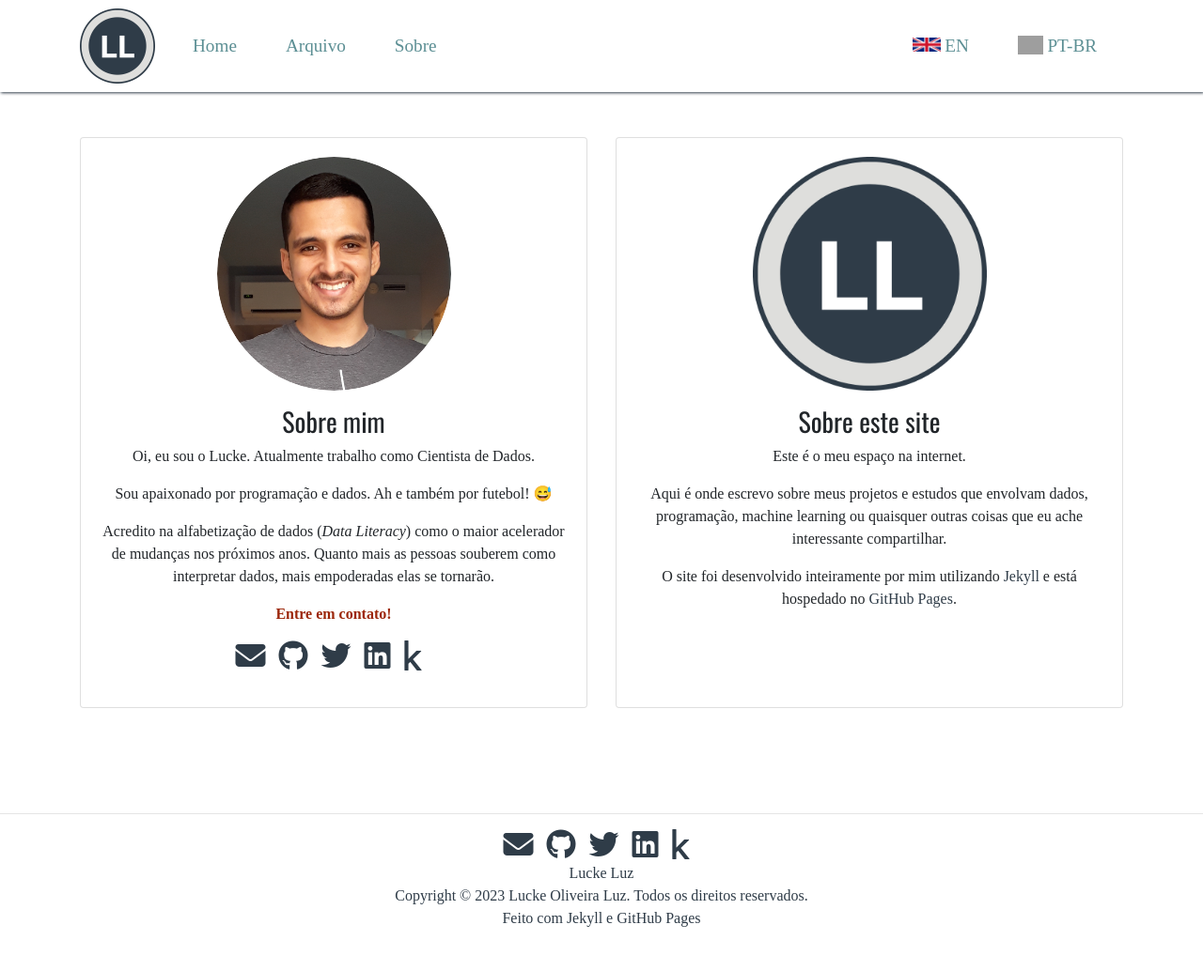
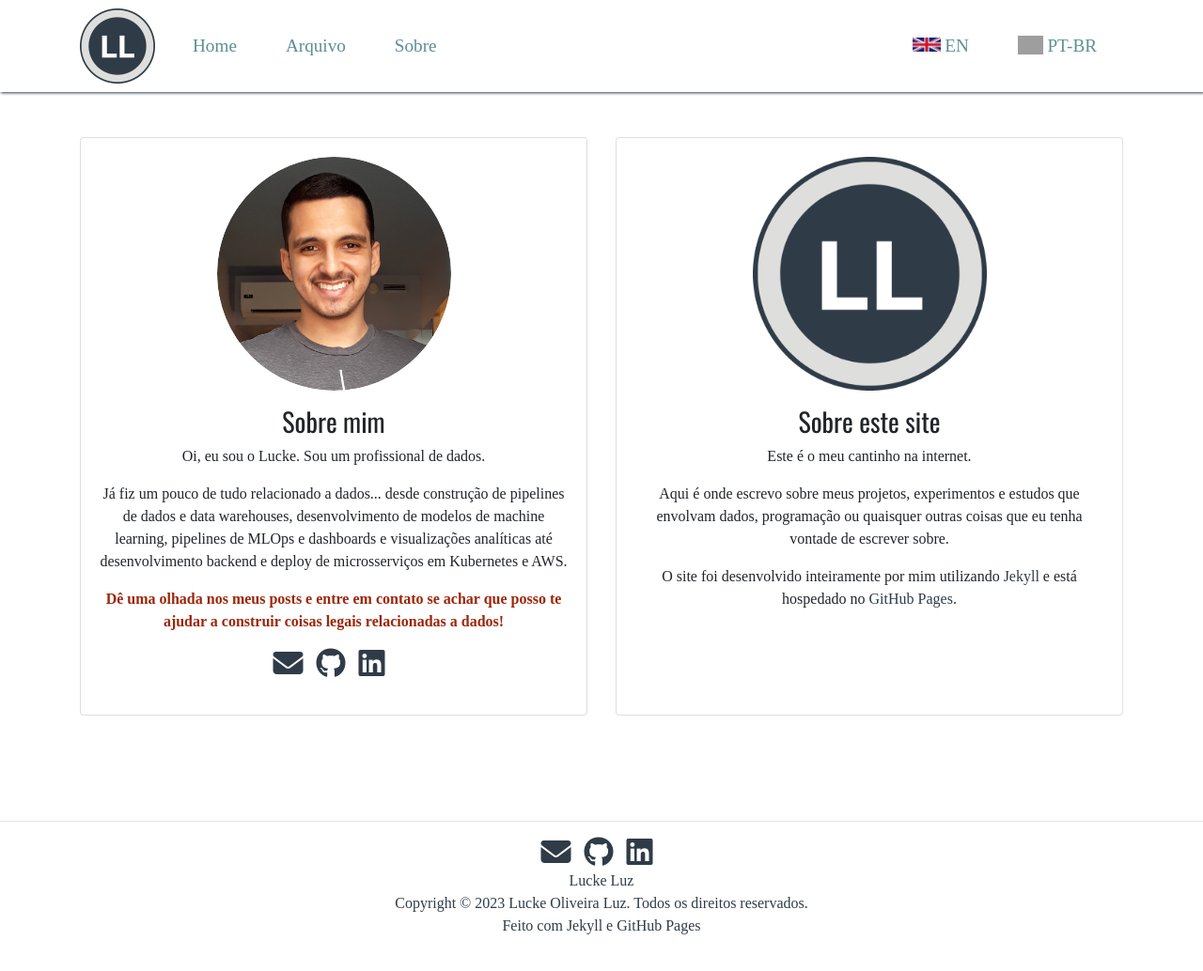
Before and after one commit to luckeluz/luckeluz.github.io, a Jekyll site: the page built from about_pt_br.html, in a window 1280 px wide and 1046 px high. Shown: the top 1034 px of the window at 94% size. Built offline with Jekyll 4.4.1, drawn with Linux system fonts in a browser that asks for light colours; nearby versions of some CDN libraries; some web fonts are replaced; grey boxes are pictures that could not be loaded.

```diff
--- a/_includes/social_links.html
+++ b/_includes/social_links.html
@@ -5,13 +5,7 @@
     <a target="_blank" href="https://github.com/{{ site.github }}">
         <i class="fab fa-github fa-2x"></i>
     </a>
-    <a target="_blank" href="https://twitter.com/{{ site.twitter }}">
-        <i class="fab fa-twitter fa-2x"></i>
-    </a>
     <a target="_blank" href="https://linkedin.com/in/{{ site.linkedin }}">
         <i class="fab fa-linkedin fa-2x"></i>
     </a>
-    <a target="_blank" href="https://www.kaggle.com/{{ site.kaggle }}">
-        <i class="fab fa-kaggle fa-2x"></i>
-    </a>
 </div>
--- a/about_pt_br.html
+++ b/about_pt_br.html
@@ -13,16 +13,13 @@ permalink: /pt-br/about/
                         <img src="/img/profile_pic.png" alt="me" class="img-fluid rounded-circle w-50 mb-3">
                         <h3>Sobre mim</h3>
                         <p>
-                            Oi, eu sou o Lucke. Atualmente trabalho como Cientista de Dados.
+                            Oi, eu sou o Lucke. Sou um profissional de dados.
                         </p>
                         <p>
-                            Sou apaixonado por programação e dados. Ah e também por futebol! &#128517
-                        </p>
-                        <p>
-                            Acredito na alfabetização de dados (<i>Data Literacy</i>) como o maior acelerador de mudanças nos próximos anos. Quanto mais as pessoas souberem como interpretar dados, mais empoderadas elas se tornarão.
+                            Já fiz um pouco de tudo relacionado a dados... desde construção de pipelines de dados e data warehouses, desenvolvimento de modelos de machine learning, pipelines de MLOps e dashboards e visualizações analíticas até desenvolvimento backend e deploy de microsserviços em Kubernetes e AWS.
                         </p>
                         <p style="color:#9C270A; font-weight:bold;">
-                            Entre em contato!
+                            Dê uma olhada nos meus posts e entre em contato se achar que posso te ajudar a construir coisas legais relacionadas a dados!
                         </p>
                         <p>
                             {% include social_links.html %}
@@ -36,10 +33,10 @@ permalink: /pt-br/about/
                         <img src="/img/logo.png" alt="me" class="img-fluid w-50 mb-3">
                         <h3>Sobre este site</h3>
                         <p>
-                            Este é o meu espaço na internet.
+                            Este é o meu cantinho na internet.
                         </p>
                         <p>
-                            Aqui é onde escrevo sobre meus projetos e estudos que envolvam dados, programação, machine learning ou quaisquer outras coisas que eu ache interessante compartilhar.
+                            Aqui é onde escrevo sobre meus projetos, experimentos e estudos que envolvam dados, programação ou quaisquer outras coisas que eu tenha vontade de escrever sobre.
                         </p>
                         <p>
                             O site foi desenvolvido inteiramente por mim utilizando <a target="_blank" href="https://jekyllrb.com/">Jekyll</a> e está hospedado no <a target="_blank" href="https://pages.github.com/">GitHub Pages</a>.
```
Also changed, not shown: about.html (+4 -7 lines), 8 other files.
